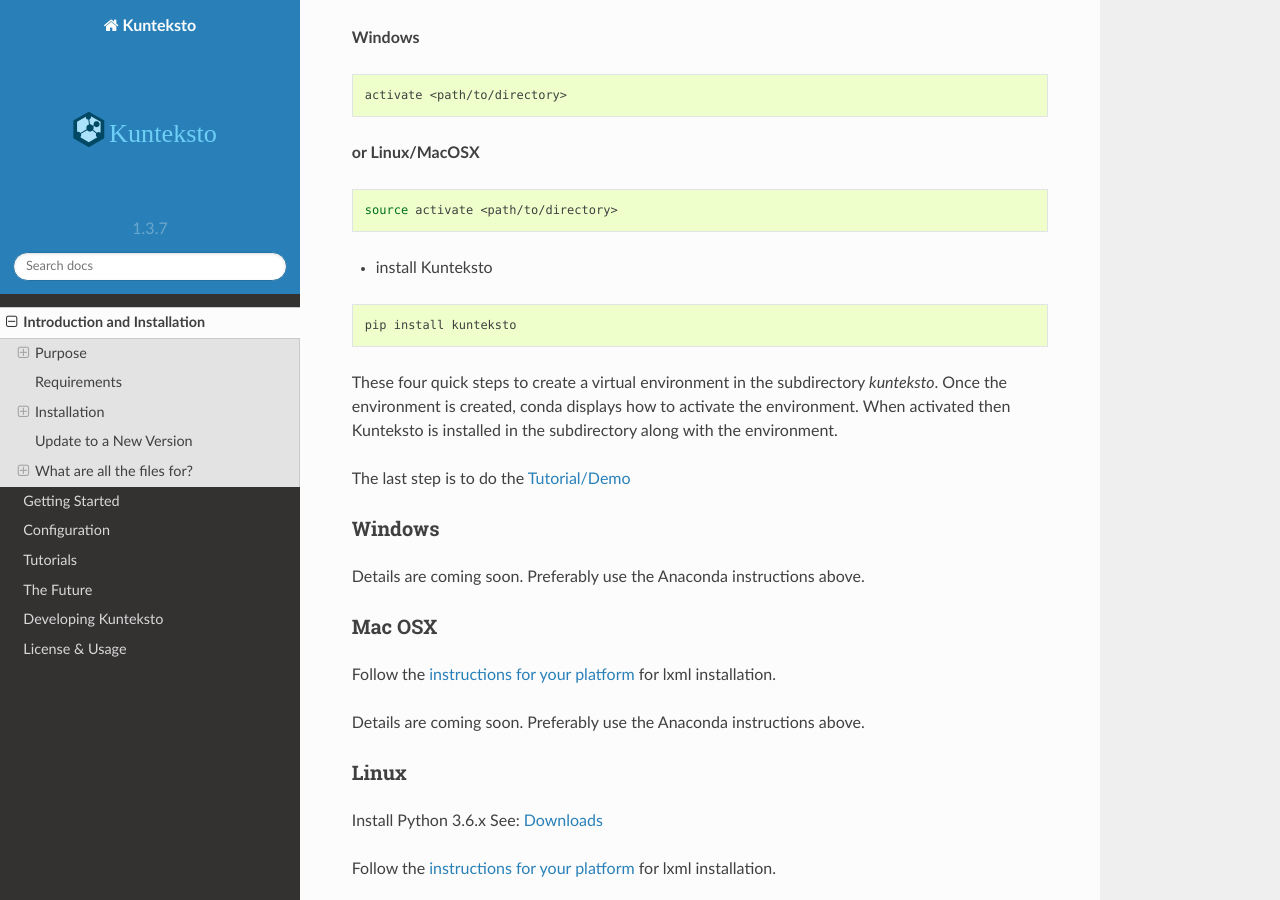
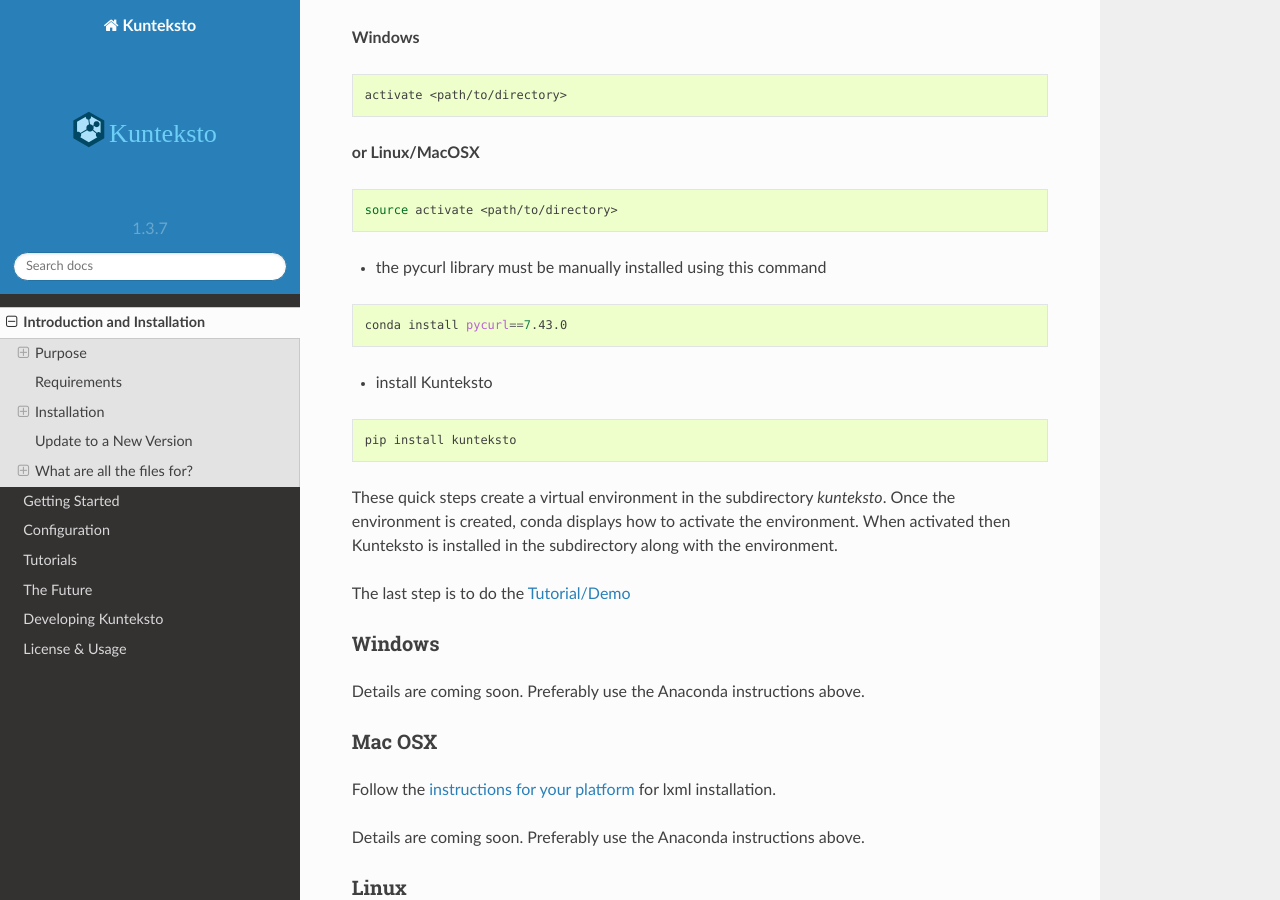
Before and after one commit to himanshu2454/Kunteksto, a Sphinx documentation site: the page built from docs_source/source/intro.rst, in a window 1280 px wide and 900 px high, scrolled down 1375 px. Built offline with Sphinx 7.4.7 and the Read the Docs theme 2.0.0, drawn with Linux system fonts in a browser that asks for light colours.

Commit message:
Add pycurl install instruction.

```diff
--- a/docs_source/source/intro.rst
+++ b/docs_source/source/intro.rst
@@ -62,13 +62,19 @@
 
     source activate <path/to/directory>
 
+- the pycurl library must be manually installed using this command
+
+.. code-block:: sh
+
+    conda install pycurl==7.43.0
+
 - install Kunteksto
 
 .. code-block:: sh
 
     pip install kunteksto
 
-These four quick steps to create a virtual environment in the subdirectory *kunteksto*. Once the environment is created, conda displays how to activate the environment. When activated then Kunteksto is installed in the subdirectory along with the environment.
+These quick steps create a virtual environment in the subdirectory *kunteksto*. Once the environment is created, conda displays how to activate the environment. When activated then Kunteksto is installed in the subdirectory along with the environment.
 
 The last step is to do the :ref:`tutor`
 
```
